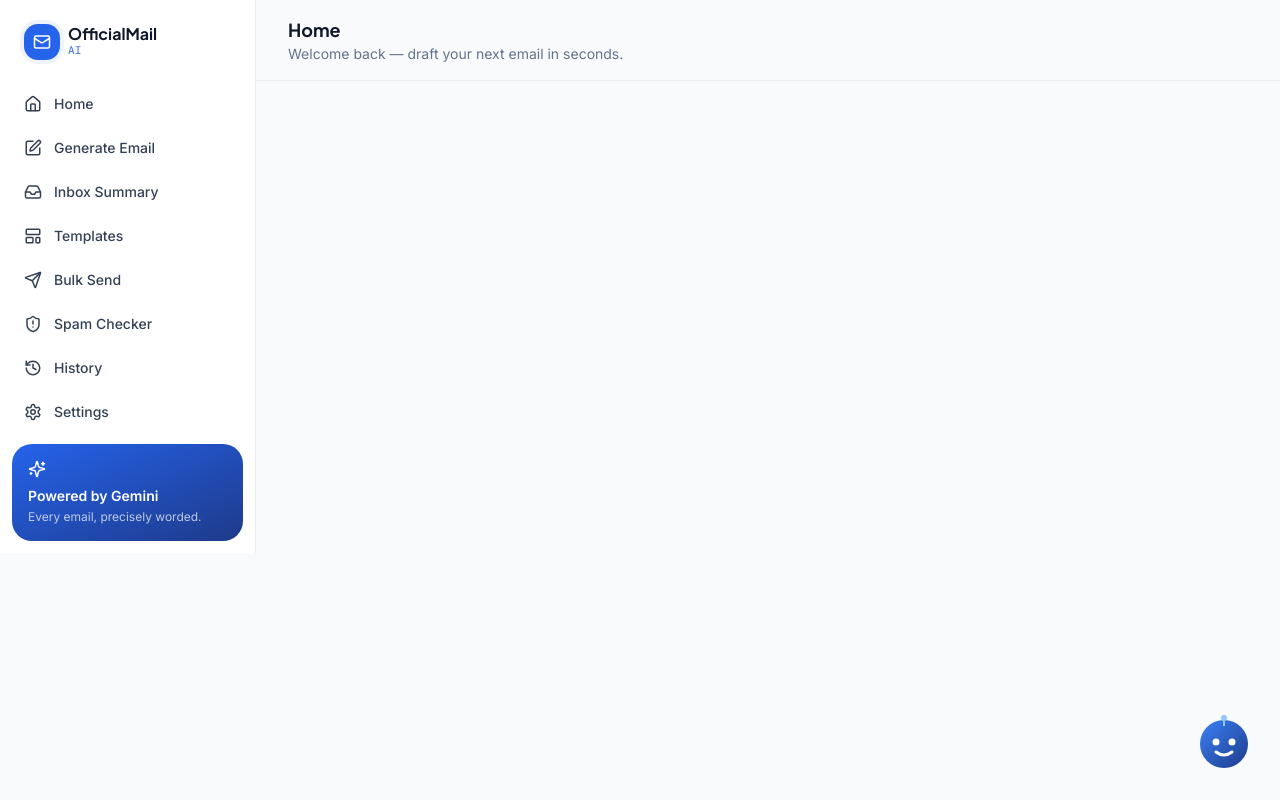
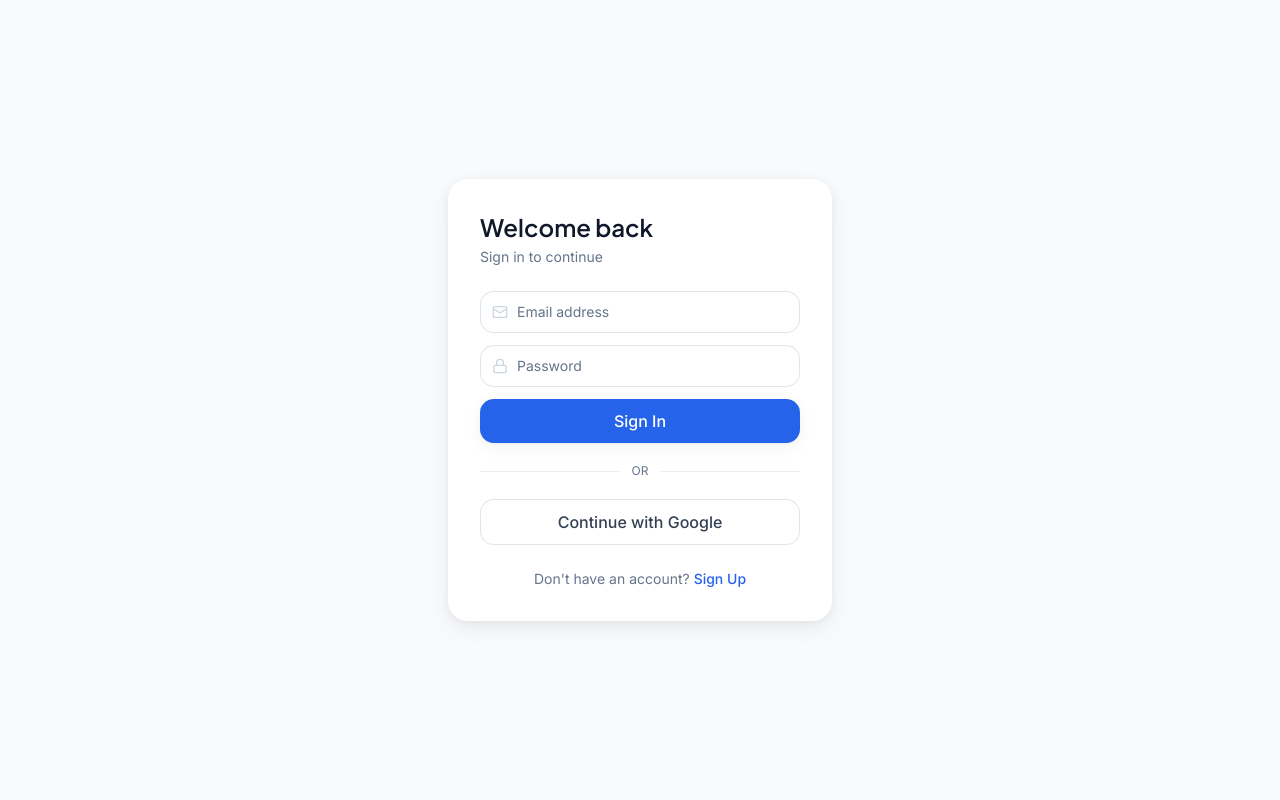
Before and after one commit to guliayukti1000-gif/OfficialMail-AI, a React (Vite) app in the folder frontend/: page /login in a window 1280 px wide. Built offline with nearby package versions, Linux system fonts and the light colour scheme; no server answers.

Commit message:
Add Firebase login/sign-up with email and Google, protect app routes

```diff
--- a/frontend/src/App.jsx
+++ b/frontend/src/App.jsx
@@ -1,5 +1,5 @@
 import { useState } from 'react'
-import { Routes, Route, useLocation } from 'react-router-dom'
+import { Routes, Route, useLocation, Navigate } from 'react-router-dom'
 import Sidebar from './components/Sidebar'
 import Navbar from './components/Navbar'
 import FloatingAssistant from './components/FloatingAssistant'
@@ -10,7 +10,9 @@ import Templates from './pages/Templates'
 import History from './pages/History'
 import Settings from './pages/Settings'
 import BulkSend from "./pages/BulkSend"
-import SpamChecker from "./pages/SpamChecker";
+import SpamChecker from "./pages/SpamChecker"
+import Login from "./pages/Login"
+import { useAuth } from './hooks/useAuth'
 
 const TITLES = {
   '/': ['Home', 'Welcome back — draft your next email in seconds.'],
@@ -22,7 +24,7 @@ const TITLES = {
   '/spam-checker': ['Spam Checker', 'Analyze your email for spam risk before sending.'],
 }
 
-export default function App() {
+function AppShell() {
   const [sidebarOpen, setSidebarOpen] = useState(false)
   const location = useLocation()
   const [title, subtitle] = TITLES[location.pathname] || TITLES['/']
@@ -37,7 +39,7 @@ export default function App() {
             <Route path="/" element={<Home />} />
             <Route path="/generate" element={<GenerateEmail />} />
             <Route path="/inbox-summary" element={<InboxSummary />} />
-            <Route path="/templates"element={<Templates />} />
+            <Route path="/templates" element={<Templates />} />
             <Route path="/history" element={<History />} />
             <Route path="/settings" element={<Settings />} />
             <Route path="/bulk-send" element={<BulkSend />} />
@@ -49,3 +51,22 @@ export default function App() {
     </div>
   )
 }
+
+export default function App() {
+  const { user, loading } = useAuth()
+
+  if (loading) {
+    return (
+      <div className="min-h-screen flex items-center justify-center bg-surface-soft">
+        <p className="text-sm text-ink-500">Loading…</p>
+      </div>
+    )
+  }
+
+  return (
+    <Routes>
+      <Route path="/login" element={user ? <Navigate to="/" /> : <Login />} />
+      <Route path="/*" element={user ? <AppShell /> : <Navigate to="/login" />} />
+    </Routes>
+  )
+}
--- a/frontend/src/firebase.js
+++ b/frontend/src/firebase.js
@@ -1,6 +1,7 @@
 // Firebase client SDK config — used only if you add client-side Auth later.
 // Get these values from Firebase Console > Project Settings > General > Your apps > Web app
 import { initializeApp } from 'firebase/app'
+import { getAuth, GoogleAuthProvider } from 'firebase/auth'
 
 const firebaseConfig = {
   apiKey: import.meta.env.VITE_FIREBASE_API_KEY,
@@ -12,3 +13,5 @@ const firebaseConfig = {
 }
 
 export const app = initializeApp(firebaseConfig)
+export const auth = getAuth(app)
+export const googleProvider = new GoogleAuthProvider()
--- /dev/null
+++ b/frontend/src/hooks/useAuth.js
@@ -0,0 +1,18 @@
+import { useState, useEffect } from 'react'
+import { onAuthStateChanged } from 'firebase/auth'
+import { auth } from '../firebase'
+
+export function useAuth() {
+  const [user, setUser] = useState(null)
+  const [loading, setLoading] = useState(true)
+
+  useEffect(() => {
+    const unsubscribe = onAuthStateChanged(auth, (u) => {
+      setUser(u)
+      setLoading(false)
+    })
+    return unsubscribe
+  }, [])
+
+  return { user, loading }
+}
--- a/frontend/src/pages/InboxSummary.jsx
+++ b/frontend/src/pages/InboxSummary.jsx
@@ -42,6 +42,22 @@ function ReplyLoadingAnimation() {
         <span className="absolute bottom-8 left-10 w-1 h-1 rounded-full bg-brand-300 animate-ping [animation-delay:1.2s]" />
       </div>
       <p className="text-sm text-ink-500 mt-2 animate-pulse">Dreaming up thoughtful replies…</p>
+    </div>
+  )
+}
+function WaveLoadingAnimation() {
+  return (
+    <div className="h-full flex flex-col items-center justify-center text-center py-20">
+      <div className="flex items-end gap-1 h-10 mb-4">
+        {[0, 1, 2, 3, 4].map((i) => (
+          <span
+            key={i}
+            className="w-1.5 rounded-full bg-brand-400 animate-[wave_1s_ease-in-out_infinite]"
+            style={{ height: '100%', animationDelay: `${i * 0.1}s` }}
+          />
+        ))}
+      </div>
+      <p className="text-sm text-ink-500">Reading your email…</p>
     </div>
   )
 }
@@ -207,6 +223,8 @@ export default function InboxSummary() {
               )}
             </div>
           </div>
+        ) : loading ? (
+          <WaveLoadingAnimation />
         ) : (
           <div className="h-full flex flex-col items-center justify-center text-center py-20 border-dashed border rounded-xl border-ink-300/50">
             <ScanSearch size={28} className="text-ink-300 mb-3" />
--- /dev/null
+++ b/frontend/src/pages/Login.jsx
@@ -0,0 +1,111 @@
+import { useState } from 'react'
+import { useNavigate } from 'react-router-dom'
+import {
+  signInWithEmailAndPassword,
+  createUserWithEmailAndPassword,
+  signInWithPopup,
+} from 'firebase/auth'
+import { auth, googleProvider } from '../firebase'
+import { Mail, Lock } from 'lucide-react'
+
+export default function Login() {
+  const [email, setEmail] = useState('')
+  const [password, setPassword] = useState('')
+  const [isSignUp, setIsSignUp] = useState(false)
+  const [error, setError] = useState('')
+  const [loading, setLoading] = useState(false)
+  const navigate = useNavigate()
+
+  const handleEmailAuth = async (e) => {
+    e.preventDefault()
+    setError('')
+    setLoading(true)
+    try {
+      if (isSignUp) {
+        await createUserWithEmailAndPassword(auth, email, password)
+      } else {
+        await signInWithEmailAndPassword(auth, email, password)
+      }
+      navigate('/')
+    } catch (err) {
+      setError(err.message.replace('Firebase: ', ''))
+    } finally {
+      setLoading(false)
+    }
+  }
+
+  const handleGoogleSignIn = async () => {
+    setError('')
+    setLoading(true)
+    try {
+      await signInWithPopup(auth, googleProvider)
+      navigate('/')
+    } catch (err) {
+      setError(err.message.replace('Firebase: ', ''))
+    } finally {
+      setLoading(false)
+    }
+  }
+
+  return (
+    <div className="min-h-screen flex items-center justify-center bg-surface-soft px-4">
+      <div className="w-full max-w-sm bg-white rounded-2xl shadow-card p-8">
+        <h1 className="font-display font-semibold text-2xl text-ink-900 mb-1">
+          {isSignUp ? 'Create your account' : 'Welcome back'}
+        </h1>
+        <p className="text-sm text-ink-500 mb-6">
+          {isSignUp ? 'Sign up to get started' : 'Sign in to continue'}
+        </p>
+
+        <form onSubmit={handleEmailAuth} className="space-y-3">
+          <div className="relative">
+            <Mail size={16} className="absolute left-3 top-1/2 -translate-y-1/2 text-ink-300" />
+            <input
+              type="email"
+              required
+              placeholder="Email address"
+              className="input-field pl-9"
+              value={email}
+              onChange={(e) => setEmail(e.target.value)}
+            />
+          </div>
+          <div className="relative">
+            <Lock size={16} className="absolute left-3 top-1/2 -translate-y-1/2 text-ink-300" />
+            <input
+              type="password"
+              required
+              placeholder="Password"
+              className="input-field pl-9"
+              value={password}
+              onChange={(e) => setPassword(e.target.value)}
+            />
+          </div>
+          {error && <p className="text-sm text-red-600">{error}</p>}
+          <button type="submit" className="btn-primary w-full justify-center" disabled={loading}>
+            {loading ? 'Please wait…' : isSignUp ? 'Sign Up' : 'Sign In'}
+          </button>
+        </form>
+
+        <div className="flex items-center gap-3 my-5">
+          <div className="h-px bg-ink-300/40 flex-1" />
+          <span className="text-xs text-ink-500">OR</span>
+          <div className="h-px bg-ink-300/40 flex-1" />
+        </div>
+
+        <button onClick={handleGoogleSignIn} className="btn-secondary w-full justify-center" disabled={loading}>
+          Continue with Google
+        </button>
+
+        <p className="text-sm text-ink-500 text-center mt-6">
+          {isSignUp ? 'Already have an account?' : "Don't have an account?"}{' '}
+          <button
+            className="text-brand-500 font-medium hover:underline"
+            onClick={() => setIsSignUp((s) => !s)}
+          >
+            {isSignUp ? 'Sign In' : 'Sign Up'}
+          </button>
+        </p>
+      </div>
+    </div>
+  )
+}
--- a/frontend/tailwind.config.js
+++ b/frontend/tailwind.config.js
@@ -43,6 +43,10 @@ export default {
           '0%, 100%': { transform: 'translateY(0px)' },
           '50%': { transform: 'translateY(-8px)' },
         },
+        wave: {
+          '0%, 100%': { transform: 'scaleY(0.4)' },
+          '50%': { transform: 'scaleY(1)' },
+        },
       },
     },
   },
```
Also changed, not shown: 2 other files (tests, documents, lock files or other folders).
